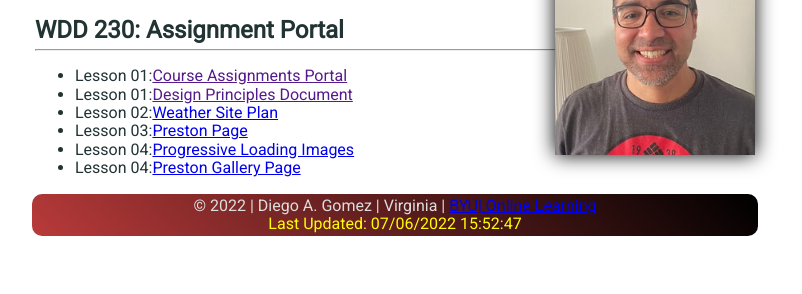
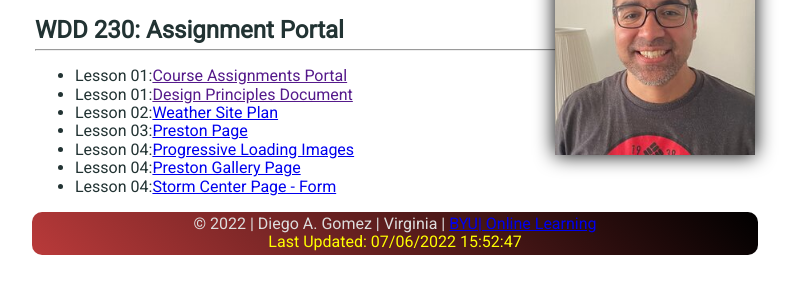
Before and after one commit to GomZ-D/GomZ-D.github.io, a plain HTML site: page index.html in a window 1280 px wide. Shown: the part 112-406 px from the top of the page, without its empty margins (245-1047 px from the left). Drawn offline with Linux system fonts and the light colour scheme; a web font is replaced by a local one.

Commit message:
Portal update

```diff
--- a/index.html
+++ b/index.html
@@ -33,6 +33,7 @@
                         <li>Lesson 03:<a href="weather/preston.html" target="_self">Preston Page</a></li>
                         <li>Lesson 04:<a href="lesson-4/lazyload.html" target="_self">Progressive Loading Images</a></li>
                         <li>Lesson 04:<a href="weather/gallery-7.html" target="_self">Preston Gallery Page</a></li>
+                        <li>Lesson 04:<a href="weather/stormcenter.html" target="_self">Storm Center Page - Form</a></li>
                     </ul>
                 </nav>
             </main>
```
